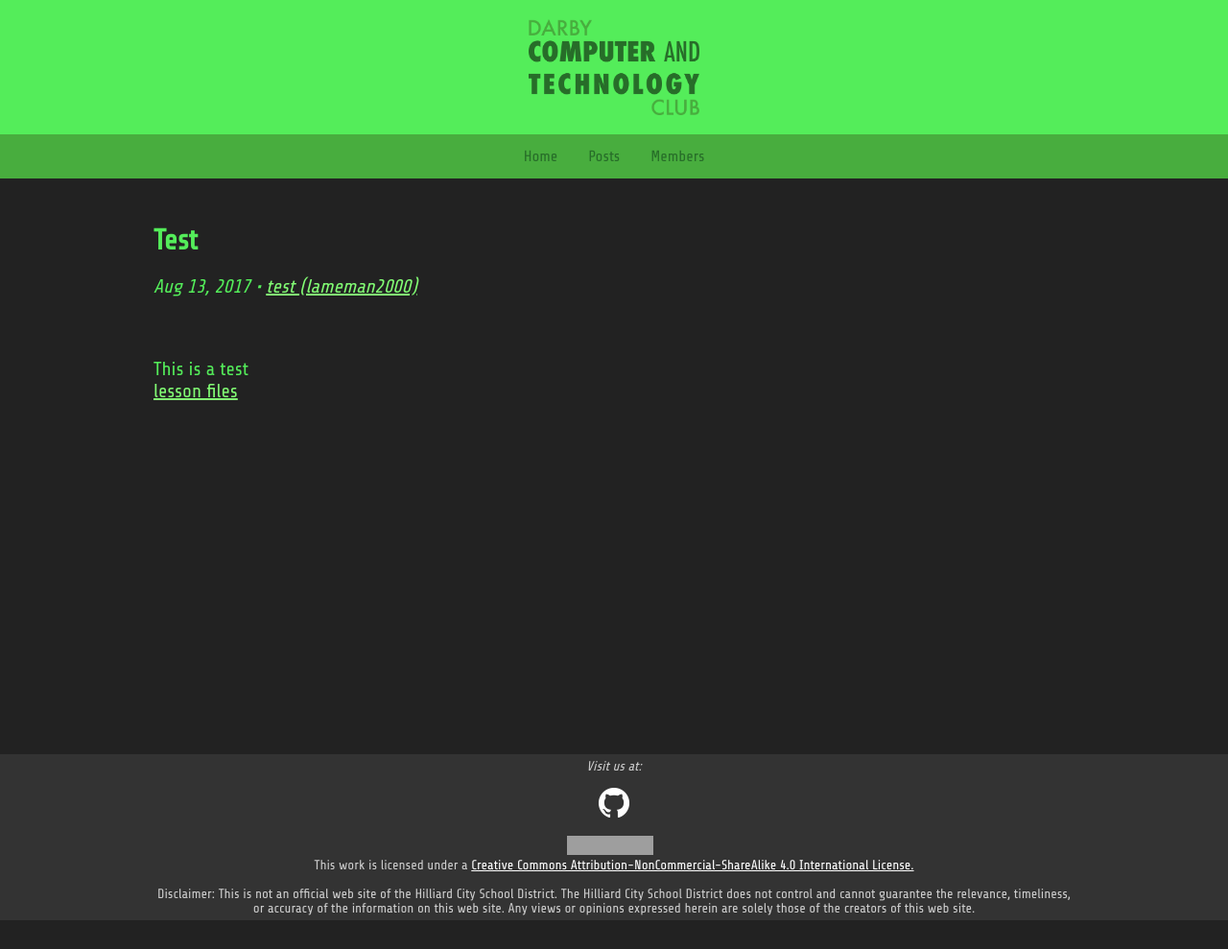
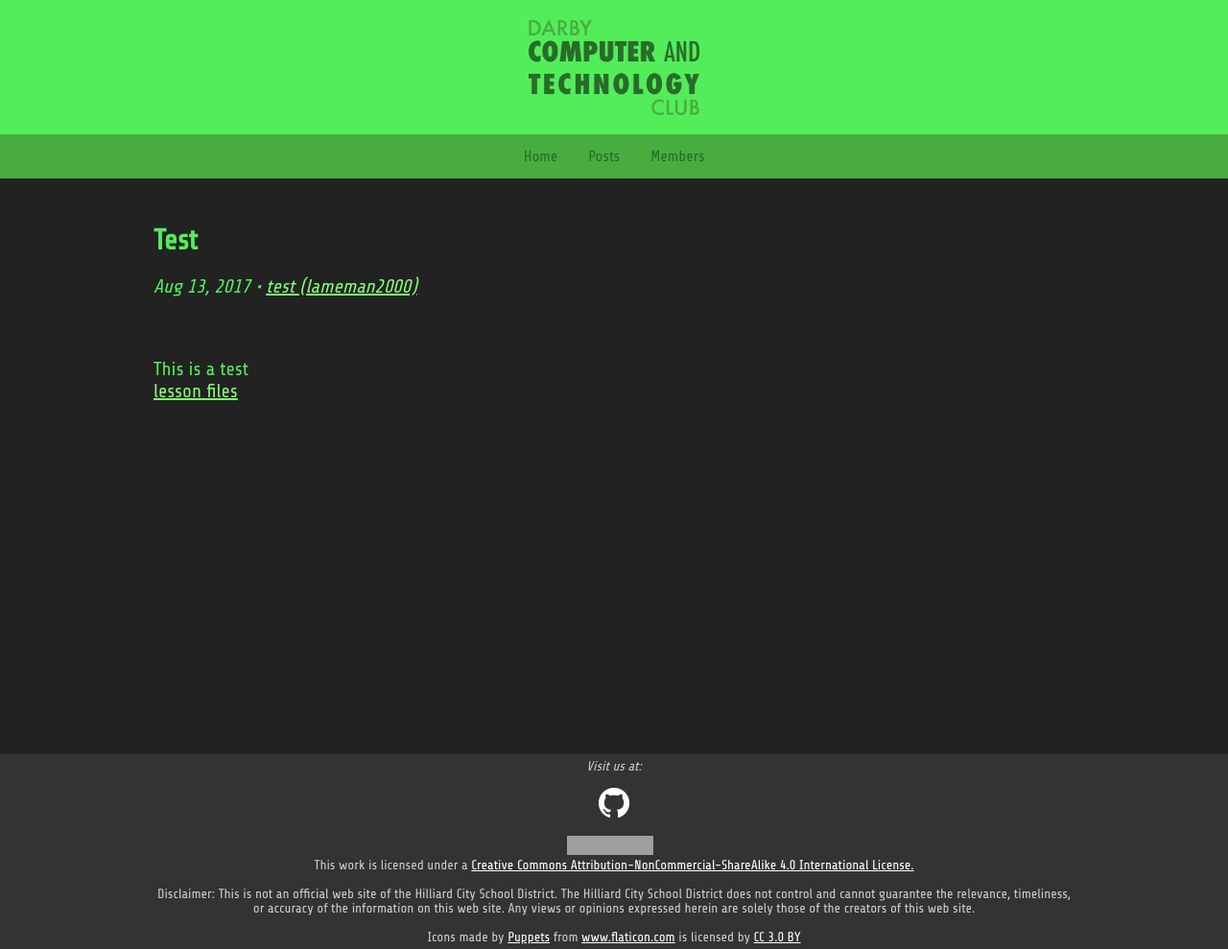
Before and after one commit to DarbyCAT/legacy, a Jekyll site: the page built from _posts/2017-08-13-Test.markdown, in a window 1280 px wide. Shown: the whole page at 96% size. Built offline with Jekyll 4.4.1, drawn with Linux system fonts in a browser that asks for light colours; before the commit the page ends 959 px from its top, so only the background shows below that; grey boxes are pictures that could not be loaded.

Commit message:
Added an icon for attachments
Hope it works

```diff
--- a/_includes/footer.html
+++ b/_includes/footer.html
@@ -3,4 +3,4 @@
 <i>Visit us at:</i><br><br><a href="https://github.com/DarbyCAT"><img src="/GitHub-Mark-Light-32px.png" alt="Github"></a>
 <br><br>
 <a rel="license" href="http://creativecommons.org/licenses/by-nc-sa/4.0/"><img alt="Creative Commons License" style="border-width:0" src="https://i.creativecommons.org/l/by-nc-sa/4.0/88x31.png" /></a>&nbsp;&nbsp;<br>This work is licensed under a <a rel="license" href="http://creativecommons.org/licenses/by-nc-sa/4.0/">Creative Commons Attribution-NonCommercial-ShareAlike 4.0 International License.</a><br><br>
-Disclaimer: This is not an official web site of the Hilliard City School District. The Hilliard City School District does not control and cannot guarantee the relevance, timeliness, <br>or accuracy of the information on this web site. Any views or opinions expressed herein are solely those of the creators of this web site.</div></footer>
+Disclaimer: This is not an official web site of the Hilliard City School District. The Hilliard City School District does not control and cannot guarantee the relevance, timeliness, <br>or accuracy of the information on this web site. Any views or opinions expressed herein are solely those of the creators of this web site.<br><br>Icons made by <a href="https://www.flaticon.com/authors/puppets" title="Puppets">Puppets</a> from <a href="https://www.flaticon.com/" title="Flaticon">www.flaticon.com</a> is licensed by <a href="http://creativecommons.org/licenses/by/3.0/" title="Creative Commons BY 3.0" target="_blank">CC 3.0 BY</a></div></footer>
--- a/_layouts/post.html
+++ b/_layouts/post.html
@@ -8,8 +8,9 @@
   {% assign author = site.data.authors[page.author] %}
 
     <h1 itemprop="name headline">{{ page.title }}</h1>
-    <p><i><time datetime="{{ page.date | date_to_xmlschema }}" itemprop="datePublished">{{ page.date | date: "%b %-d, %Y" }}</time>{% if page.author %} • <span itemprop="author" itemscope itemtype="http://schema.org/Person"><span itemprop="name"><a href="{{ author.profilelink }}" target="_blank">{{ author.name }} ({{ author.alias }})</a></span></span>{% endif %}</i></p>
-	{% if page.filename %}<p><a href="{{ page.filename }}">Download attachment</a>{% endif %}
+    <p><i><time datetime="{{ page.date | date_to_xmlschema }}" itemprop="datePublished">{{ page.date | date: "%b %-d, %Y" }}</time>{% if page.author %} • <span itemprop="author" itemscope itemtype="http://schema.org/Person"><span itemprop="name"><a href="{{ author.profilelink }}" target="_blank">{{ author.name }} ({{ author.alias }})</a></span></span>{% endif %}</i><br>{% if page.filename %}<object data="/attach.svg" width="20" height="20" type="image/svg+xml" codebase="http://www.savarese.com/software/svgplugin/"></object>
+<a href="{{ page.filename }}">Download attachment</a>{% endif %}
+    </p>
   </header>
   <br>
   <div class="post-content" itemprop="articleBody">
```
Also changed, not shown: attach.svg (added).
